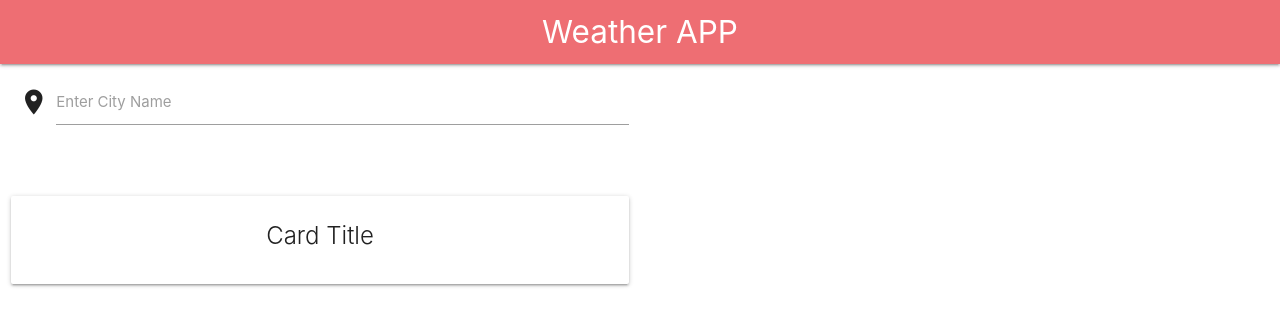
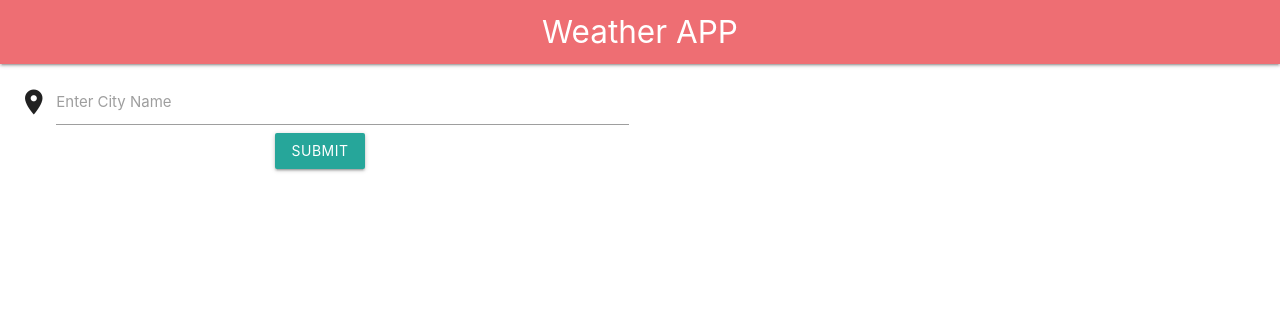
Before and after one commit to YenHungLai/weather, a React (Create React App) app: page / in a window 1280 px wide. Shown: the top 326 px of the page. Built offline with nearby package versions, Linux system fonts and the light colour scheme.

Commit message:
basic functionality working, bugs present

```diff
--- a/src/App.js
+++ b/src/App.js
@@ -1,3 +1,10 @@
+// TODO:
+//    First api request always fails.
+//    Card does not update unless click multiple times.
+//    Fix styling
+//    Add change language feature
+//    Add background animation for the weather: raining, sunny....
+
 import React, { Component } from 'react';
 import axios from 'axios';
 import './App.css';
@@ -6,33 +13,54 @@ import TextInput from './uiComponent/TextInput';
 import Card from './uiComponent/Card';
 
 class App extends Component {
-    state = {
-        city: ''
+    constructor() {
+        super()
+        this.state = {
+            city: '',
+            weatherData: []
+        }
+        this.myRef = React.createRef();
     }
 
-    handleClick = (e) => {
-        console.log(e.target.value);
-    }
+    handleClick = async (e) => {
+        e.preventDefault()
+        // Use a differnet method to get value later???
+        const input = document.querySelector('.validate').value
+        console.log(input);
+        this.setState({city: input});
+        this.myRef.current.style.display = 'block';
 
-    async componentDidMount() {
-        // const API_KEY = 'b052fe9ae693d8d824e710562303a84a';
-        // const lang = 'zh_tw';
-        // const units = 'metric';
-        // const res = await axios.get(`
-        //     https://api.openweathermap.org/data/2.5/weather?q=Prescott&units=${units}&lang=${lang}&APPID=${API_KEY}
-        // `);
+        // Call API
+        const API_KEY = 'b052fe9ae693d8d824e710562303a84a';
+        const lang = 'en';
+        const units = 'metric';
+        const res = await axios.get(`
+            https://api.openweathermap.org/data/2.5/weather?q=${this.state.city}&units=
+            ${units}&lang=${lang}&APPID=${API_KEY}
+        `);
         // console.log(res);
+        this.setState({weatherData: res.data});
     }
 
     render() {
+        console.log(this.state);
         return (
             <div className="App">
                 <Navbar />
                 <TextInput handleClick={this.handleClick} />
-                <Card />
+                <div ref={this.myRef} style={{display: 'none'}}>
+                    {
+                        // Only monut Card component when data from API is received
+                        Object.keys(this.state.weatherData).length > 0 ? (
+                            <Card weatherData={this.state.weatherData} />
+                        ) : null
+                    }
+                </div>
             </div>
         );
     }
 }
 
+
+
 export default App;
--- a/src/uiComponent/Card.js
+++ b/src/uiComponent/Card.js
@@ -2,12 +2,26 @@ import React from 'react';
 import PropTypes from 'prop-types';
 
 const Card = (props) => {
+    const { name, coord, main, weather, wind } = props.weatherData;
+    console.log(props.weatherData);
+    const description = weather[0].description;
+
     return (
-        <div class="row">
-            <div class="col s12 m6">
-                <div class="card">
-                    <div class="card-content">
-                        <span class="card-title">Card Title</span>
+        <div className="row">
+            <div className="col s12 m6">
+                <div className="card">
+                    <div className="card-content">
+                        <span className="card-title"><strong>{name}</strong></span>
+                        <h1>{description}</h1>
+                        {Object.keys(main).map((key) => {
+                            return (
+                                <div><strong>{key}</strong>: {main[key]}</div>
+                            );
+                        })}
+
+                        <div><strong>Latitude</strong>: {coord.lat}</div>
+                        <div><strong>Longitude</strong>: {coord.lon}</div>
+                        <div><strong>Wind Speed</strong>: {wind.speed}</div>
                     </div>
                 </div>
             </div>
--- a/src/uiComponent/TextInput.js
+++ b/src/uiComponent/TextInput.js
@@ -3,13 +3,14 @@ import PropTypes from 'prop-types';
 
 const TextInput = (props) => {
     return (
-        <div class="row">
-            <form class="col s12">
-                <div class="row">
-                    <div class="input-field col s6">
-                        <i class="material-icons prefix">location_on</i>
-                        <input onChange={props.handleClick} id="icon_prefix" type="text" class="validate" />
+        <div className="row">
+            <form className="col s12">
+                <div className="row">
+                    <div className="input-field col s6">
+                        <i className="material-icons prefix">location_on</i>
+                        <input id="icon_prefix" type="text" className="validate" />
                         <label for="icon_prefix">Enter City Name</label>
+                        <button onClick={props.handleClick} className='btn'>Submit</button>
                     </div>
                 </div>
             </form>
```
Also changed, not shown: 1 other file (tests, documents, lock files or other folders).
